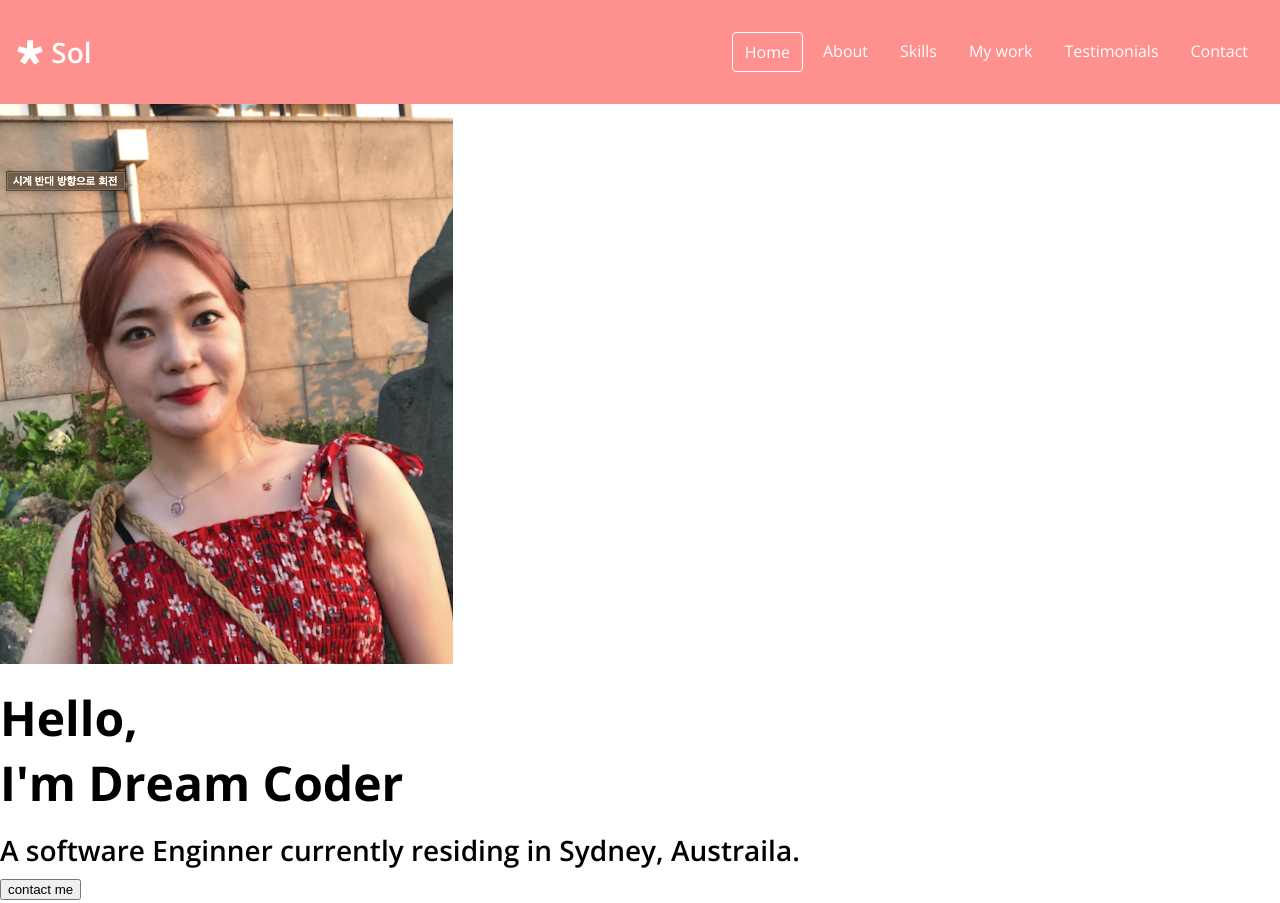
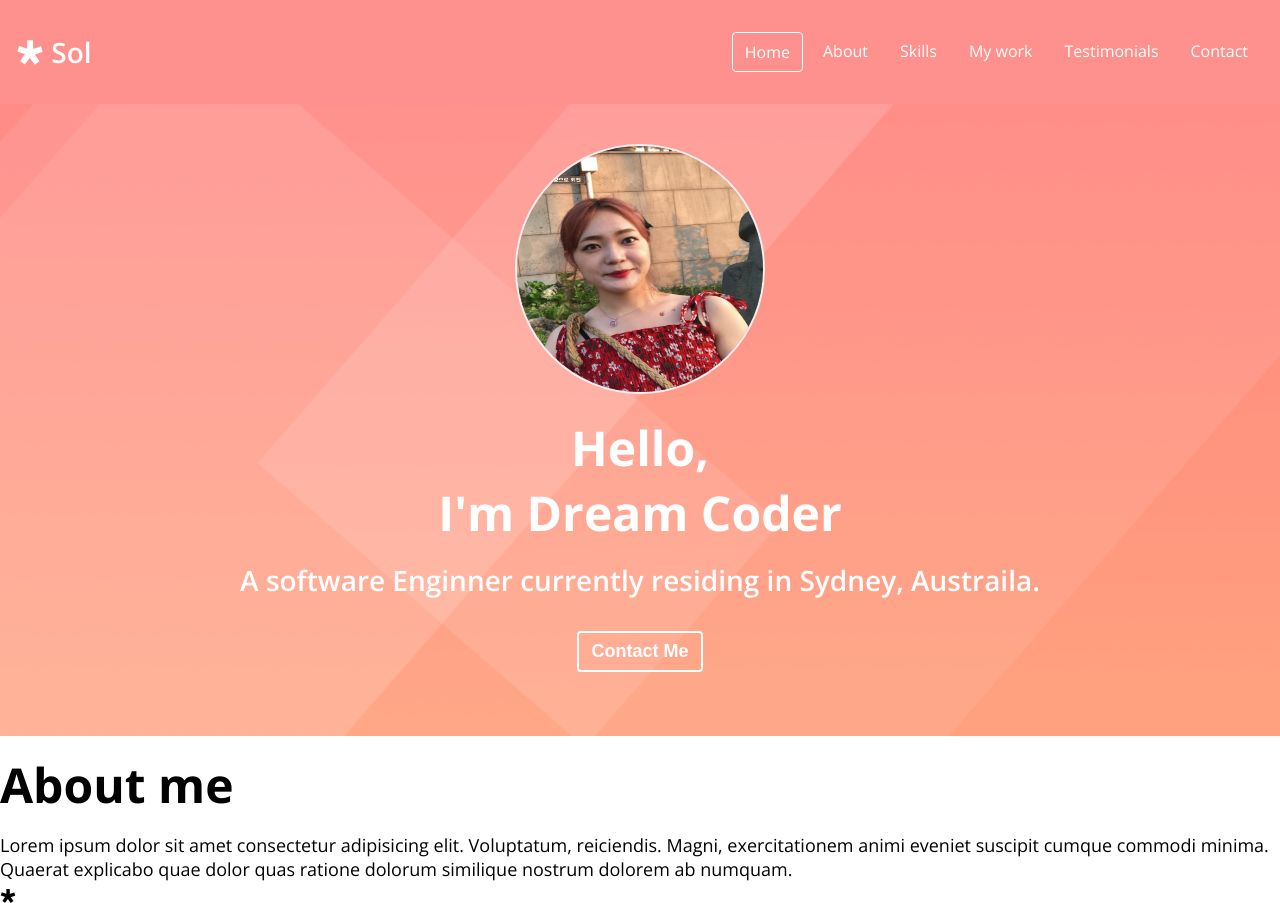
Before and after one commit to EomNamyoung/Portfolio, a plain HTML site: page index.html in a window 1280 px wide. Shown: the top 903 px of the page. Drawn offline with nearby package versions, Linux system fonts and the light colour scheme.

Commit message:
CSS: Home

```diff
--- a/index.html
+++ b/index.html
@@ -38,7 +38,7 @@
         class="home__avatar">
         <h1 class="home__title">Hello, <br/>I'm Dream Coder</h1>
         <h2 class="home__description">A software Enginner currently residing in Sydney, Austraila.</h2>
-        <button class="home__contact">contact me</button>
+        <button class="home__contact">Contact Me</button>
     </section>
     <!-- About -->
     <section id="about">
--- a/style.css
+++ b/style.css
@@ -77,9 +77,20 @@ a {
 }
 
 ul {
-  list-style: none;
   padding-left: 0;
 }
+
+li {
+  list-style: none;
+}
+
+button {
+  background-color: transparent;
+  cursor: pointer;
+  border: none;
+  outline: none;
+}
+
 /* Navbar */
 #navbar {
   display: flex;
@@ -113,3 +124,32 @@ ul {
 .navbar__menu__item:hover {
   background-color: var(--color-dark-pink);
 }
+
+/* Home */
+#home {
+  background: url("img/homebackground-200515-154505.png") center/cover no-repeat;
+  padding: 40px;
+  text-align: center;
+}
+
+.home__avatar {
+  width: 250px;
+  height: 250px;
+  border-radius: 50%;
+  border: 2px solid var(--color-light-white);
+}
+
+.home__title,
+.home__description {
+  color: var(--color-white);
+}
+
+.home__contact {
+  font-size: var(--font-regular);
+  font-weight: var(--weight-bold);
+  margin: 24px 24px;
+  padding: 8px 12px;
+  border: 2px solid var(--color-white);
+  border-radius: var(--size-border-radius);
+  color: var(--color-white);
+}
```
Also changed, not shown: img/homebackground-200515-154505.png (added).
